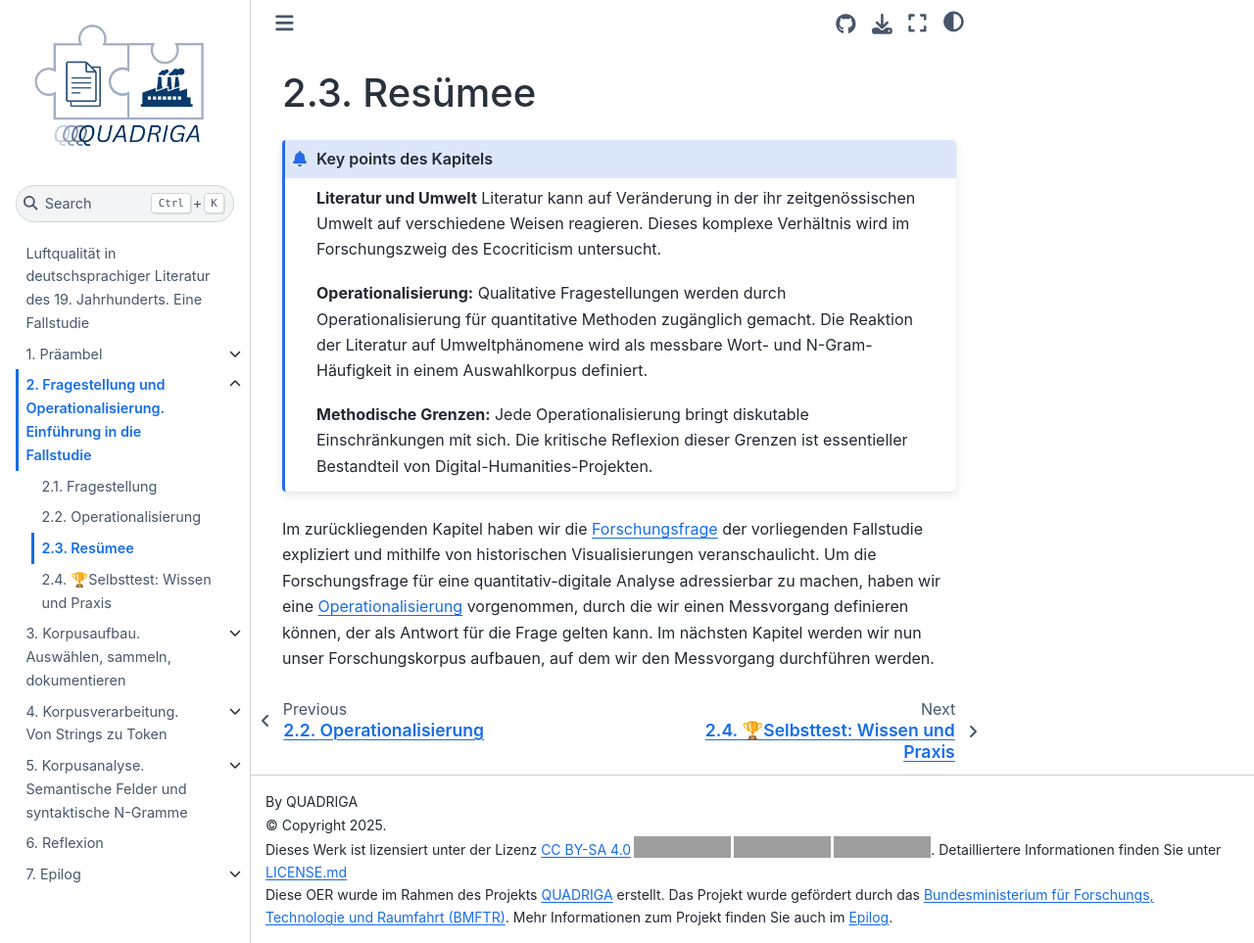
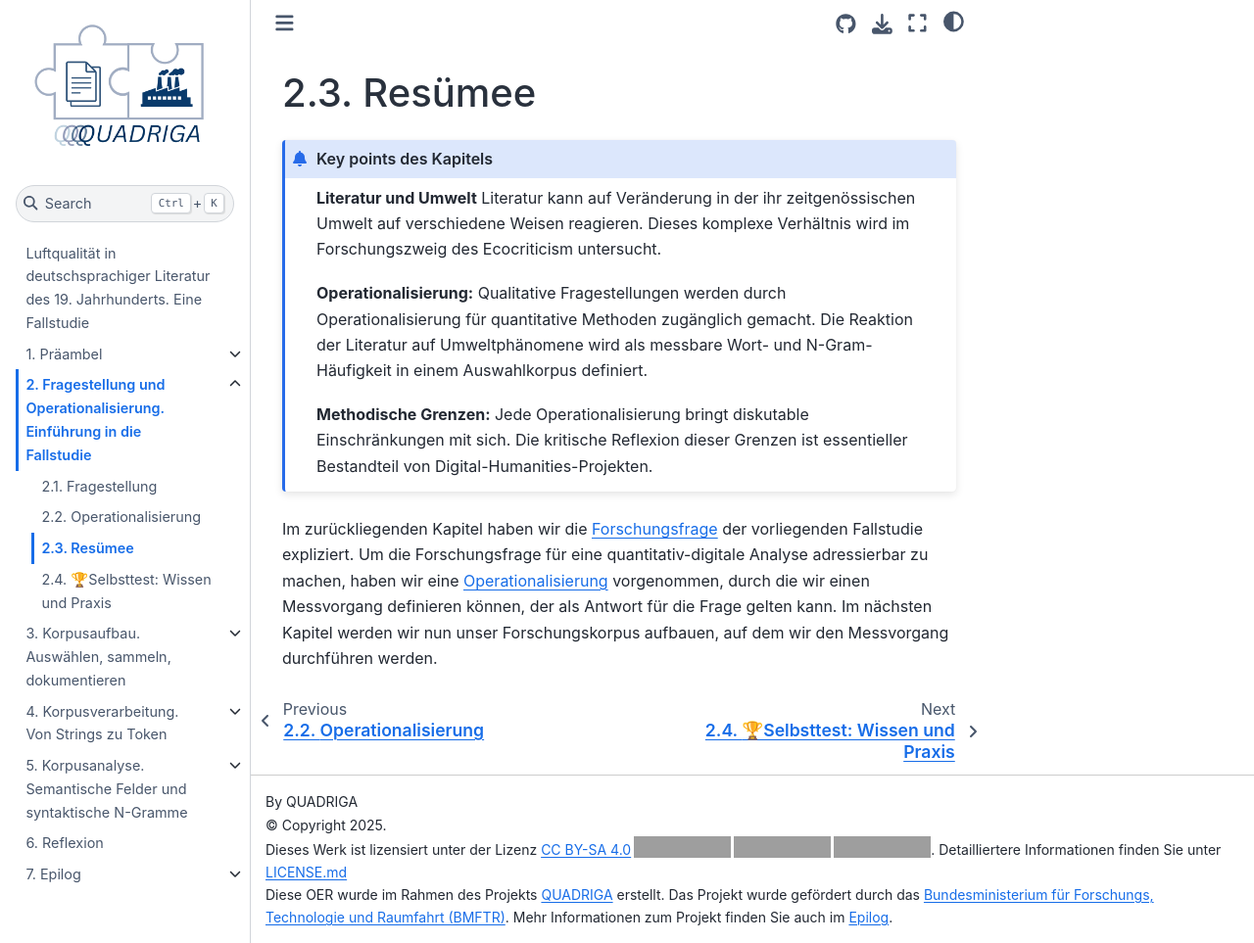
Before and after one commit to quadriga-dk/Text-Fallstudie-3, a Jupyter Book: the page built from research_question/research-question_summary.md, in a window 1280 px wide and 963 px high. Shown: the whole window at 98% size. Built offline with Jupyter Book 1.0.4 settings and Sphinx 7.4.7 and the Sphinx Book theme 1.1.4, drawn with Linux system fonts in a browser that asks for light colours; pages that are not in the unit, such as notebooks, are missing from menus; grey boxes are pictures that could not be loaded.

Commit message:
fixes #14 delete 'veranschaulicht'

````diff
--- a/research_question/research-question_summary.md
+++ b/research_question/research-question_summary.md
@@ -12,4 +12,4 @@
 
 ```
 
-Im zurückliegenden Kapitel haben wir die [Forschungsfrage](research-question_research-question) der vorliegenden Fallstudie expliziert und mithilfe von historischen Visualisierungen veranschaulicht. Um die Forschungsfrage für eine quantitativ-digitale Analyse adressierbar zu machen, haben wir eine [Operationalisierung](research-question_operationalization) vorgenommen, durch die wir einen Messvorgang definieren können, der als Antwort für die Frage gelten kann. Im nächsten Kapitel werden wir nun unser Forschungskorpus aufbauen, auf dem wir den Messvorgang durchführen werden.
+Im zurückliegenden Kapitel haben wir die [Forschungsfrage](research-question_research-question) der vorliegenden Fallstudie expliziert. Um die Forschungsfrage für eine quantitativ-digitale Analyse adressierbar zu machen, haben wir eine [Operationalisierung](research-question_operationalization) vorgenommen, durch die wir einen Messvorgang definieren können, der als Antwort für die Frage gelten kann. Im nächsten Kapitel werden wir nun unser Forschungskorpus aufbauen, auf dem wir den Messvorgang durchführen werden.
````
